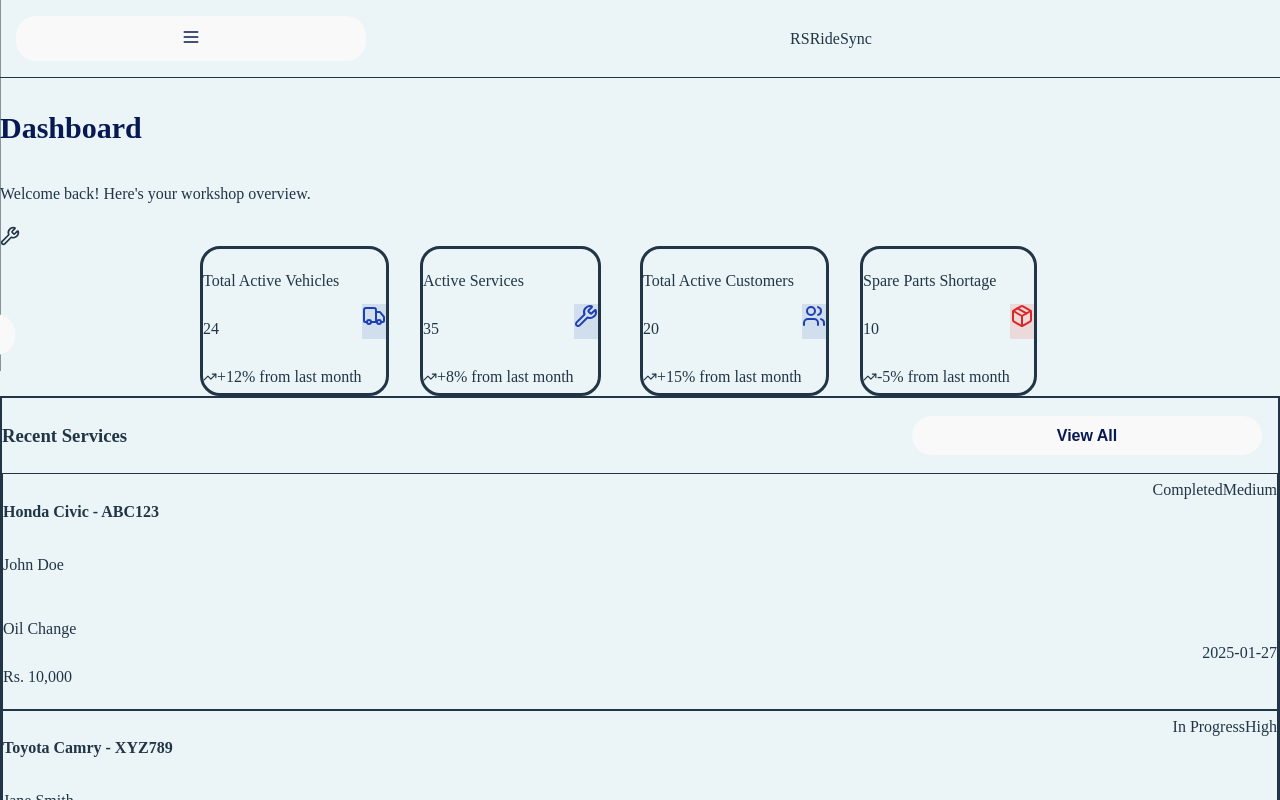
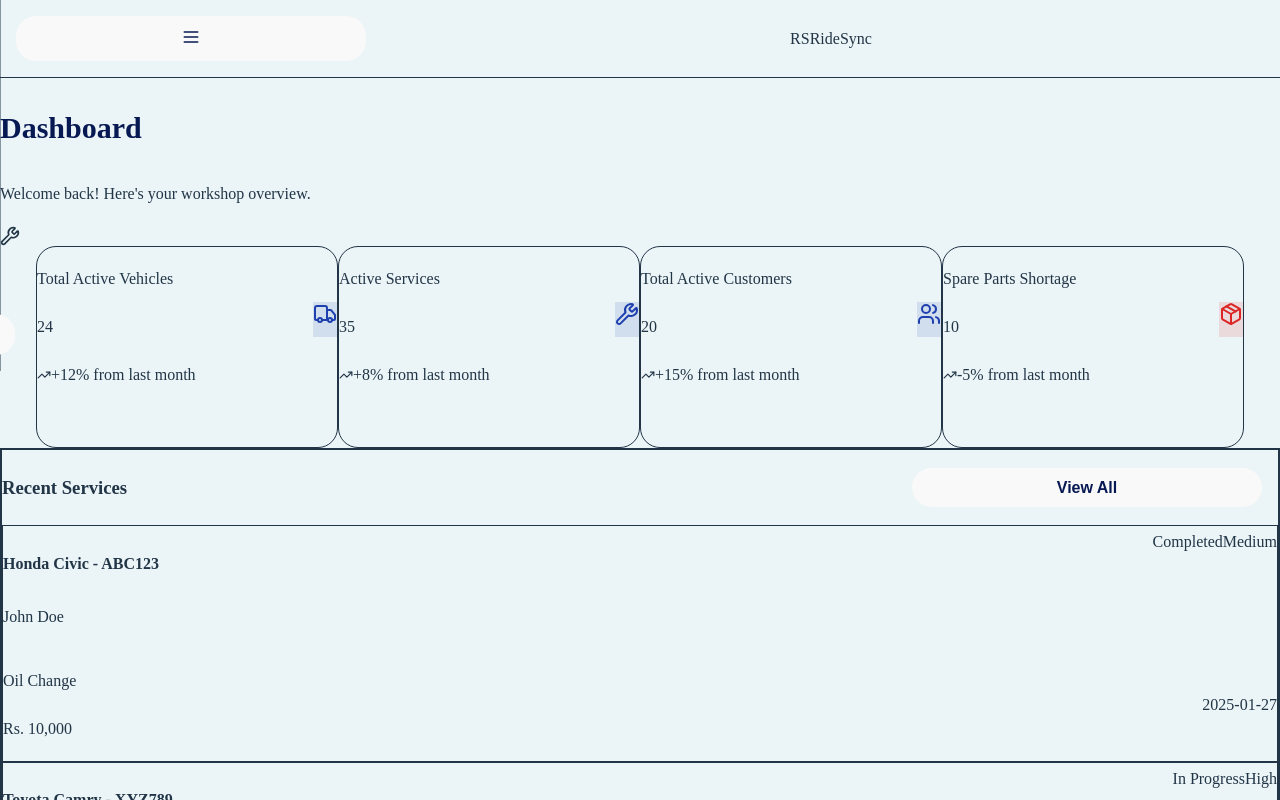
Before and after one commit to GayaniGunasekara/RideSync, a React (Vite) app in the folder ridesync-frontend/: page / in a window 1280 px wide. Both pictures are taken after typing "Sample", "Sample123" into the empty fields and a click on the button "Login". Shown: the top 800 px of the page. Built offline with nearby package versions, Linux system fonts and the light colour scheme.

Commit message:
StatCard Error

```diff
--- a/ridesync-frontend/src/pages/WorkshopOwner/Dashboard.jsx
+++ b/ridesync-frontend/src/pages/WorkshopOwner/Dashboard.jsx
@@ -94,12 +94,11 @@ export default function WorkshopOwnerDashboard() {
                 </div>
             </div>
 
-            {/* Stats Row */}
-            <div className="flex flex-wrap justify-center ">
+            {/* Stats Row — FLEX with wrapper margins */}
+            <div className="flex flex-wrap justify-center p-6">
                 {stats.map((stat, index) => (
-                    <div className="flex-1 min-w-[180px] max-w-[220px]">
+                    <div key={index} className="m-54">
                         <StatCard
-                            key={index}
                             icon={stat.icon}
                             title={stat.title}
                             value={stat.value}
@@ -109,6 +108,9 @@ export default function WorkshopOwnerDashboard() {
                     </div>
                 ))}
             </div>
+
+
+
 
 
 
--- a/ridesync-frontend/src/pages/WorkshopOwner/components/StatCard.jsx
+++ b/ridesync-frontend/src/pages/WorkshopOwner/components/StatCard.jsx
@@ -2,28 +2,24 @@ import { TrendingUp } from 'lucide-react';
 
 export function StatCard({ icon: Icon, title, value, iconColor, trend }) {
     return (
-        <div className="flex flex-wrap justify-start">
         <div
             className="
-    bg-white border-3 rounded-[20px] p-2 shadow-sm hover:shadow-md transition-all h-400px w-500px"
+                bg-white border rounded-[20px] shadow-sm hover:shadow-md transition-all
+                h-[200px] w-[300px]
+            "
         >
-
-                <div className="flex items-center justify-between">
+            <div className="flex items-center justify-between m-10">
                 <div className="flex-1">
-                        <p className="text-xl text-gray-600 mb-1">{title}</p>
+                    <p className="text-lg text-gray-600 mb-1">{title}</p>
                     <p className="text-2xl font-bold text-gray-900">{value}</p>
                     {trend && (
                         <div className="flex items-center gap-1 mt-1">
                             <TrendingUp
                                 size={14}
-                                    className={
-                                        trend > 0 ? 'text-green-600' : 'text-red-600'
-                                    }
+                                className={trend > 0 ? 'text-green-600' : 'text-red-600'}
                             />
                             <span
-                                    className={`text-xs ${trend > 0
-                                        ? 'text-green-600'
-                                        : 'text-red-600'
+                                className={`text-xs ${trend > 0 ? 'text-green-600' : 'text-red-600'
                                     }`}
                             >
                                 {trend > 0 ? '+' : ''}
@@ -40,8 +36,5 @@ export function StatCard({ icon: Icon, title, value, iconColor, trend }) {
                 </div>
             </div>
         </div>
-        </div>
     );
-
-
 }
```
Lines whose indentation alone changed are shown as unchanged.
